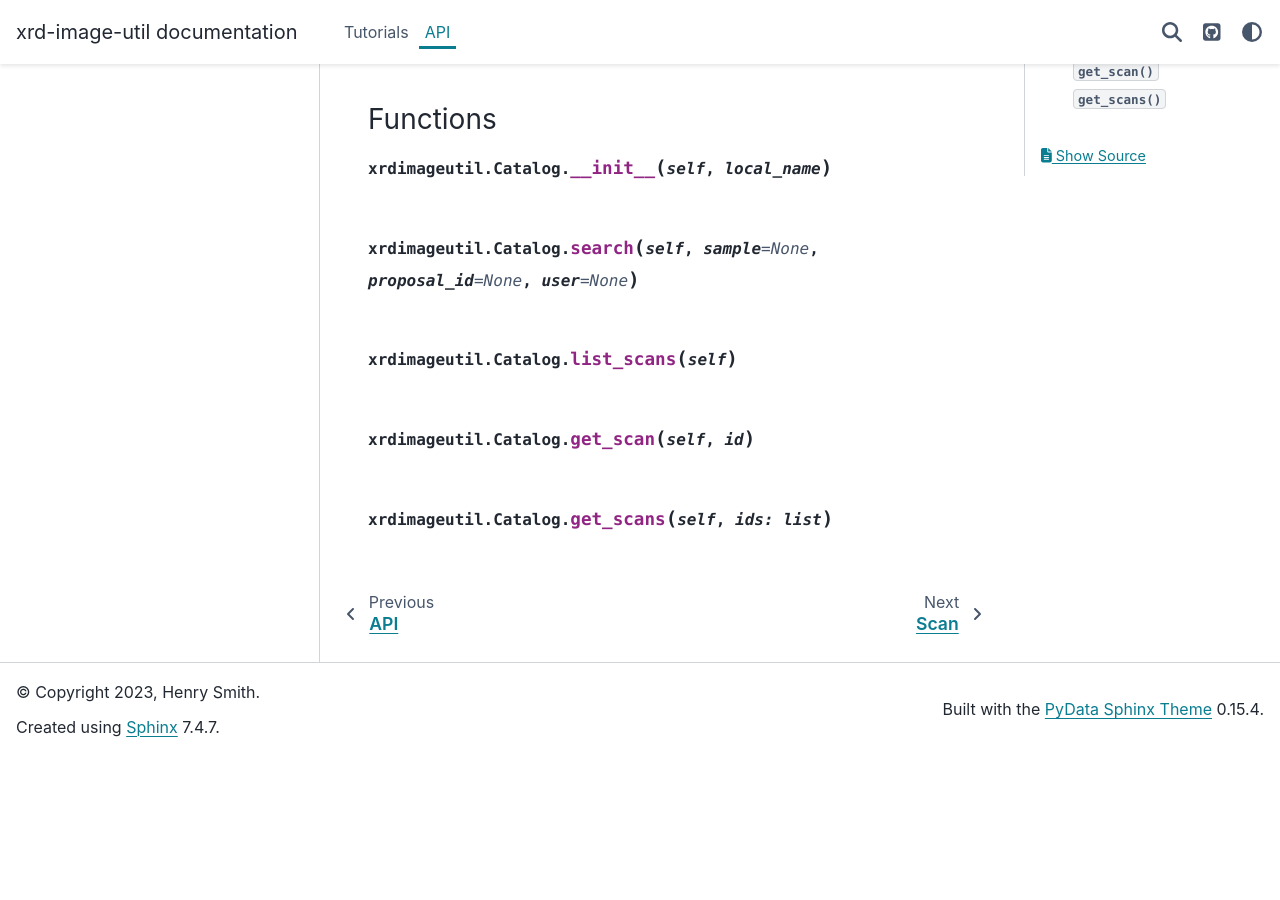
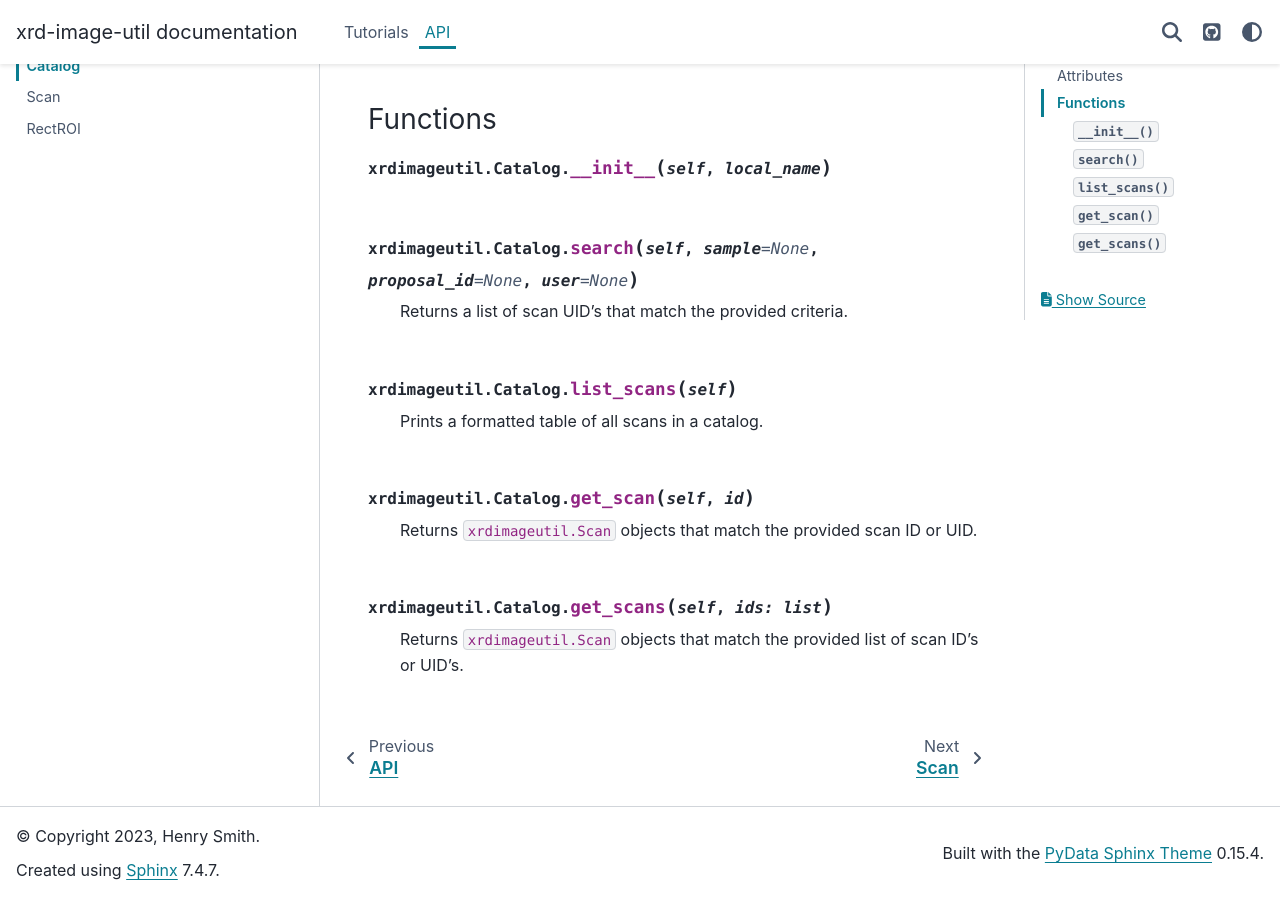
Before and after one commit to pecomyint/xrd-image-util, a Sphinx documentation site: the page built from docs/api/catalog.rst, in a window 1280 px wide and 900 px high, scrolled down 635 px. Built offline with Sphinx 7.4.7 and the PyData theme 0.15.4, drawn with Linux system fonts in a browser that asks for light colours; before the commit the page ends 1391 px from its top, so only the background shows below that.

Commit message:
Add descriptions for Catalog functions

```diff
--- a/docs/api/catalog.rst
+++ b/docs/api/catalog.rst
@@ -33,8 +33,16 @@
 
 .. py:function:: search(self, sample=None, proposal_id=None, user=None)
 
+    Returns a list of scan UID's that match the provided criteria.
+
 .. py:function:: list_scans(self)
+
+    Prints a formatted table of all scans in a catalog.
 
 .. py:function:: get_scan(self, id)
 
+    Returns ``xrdimageutil.Scan`` objects that match the provided scan ID or UID.
+
 .. py:function:: get_scans(self, ids: list)
+
+    Returns ``xrdimageutil.Scan`` objects that match the provided list of scan ID's or UID's.
```
